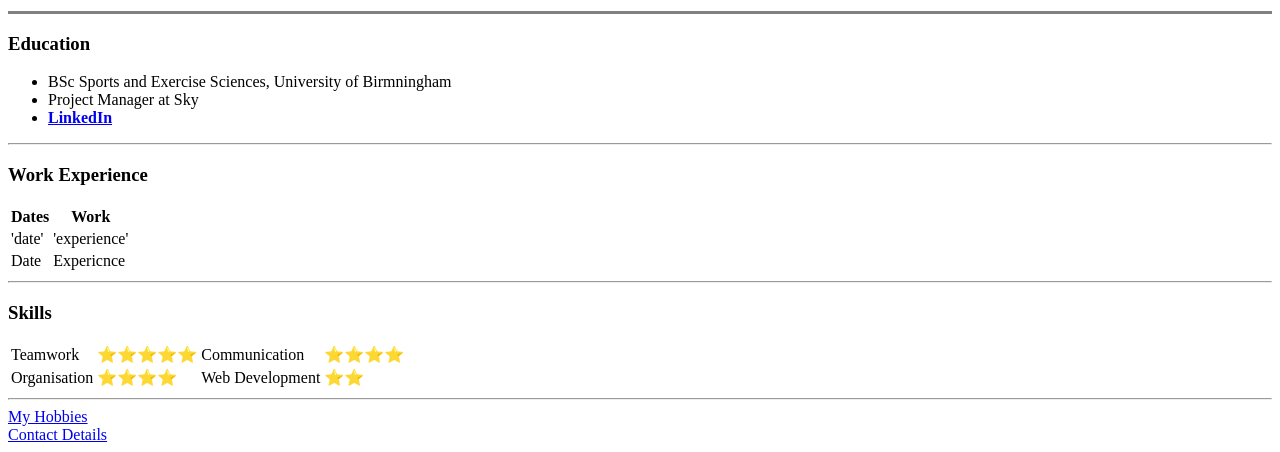
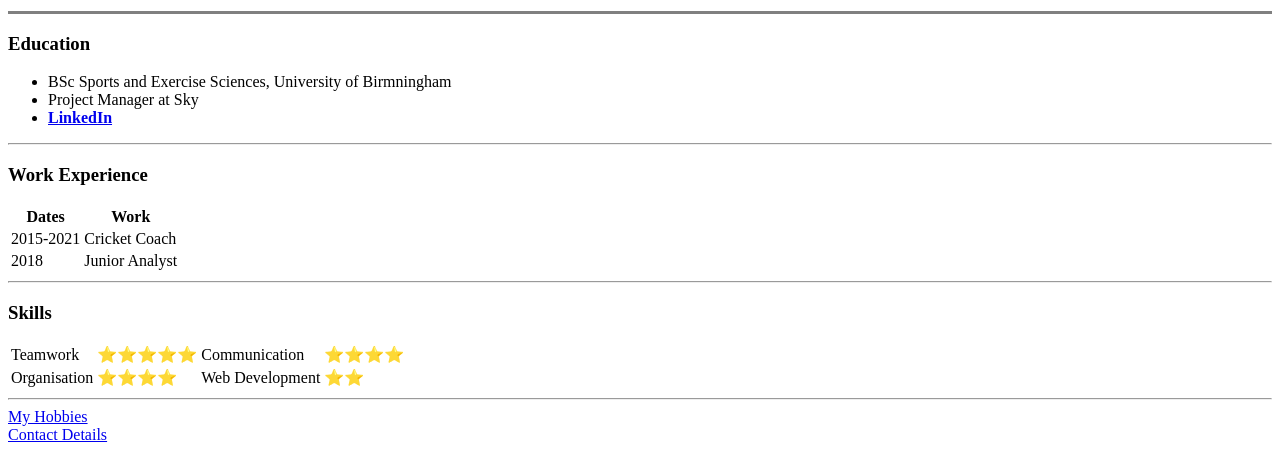
Before and after one commit to FM461/cv, a plain HTML site: page index.html in a window 1280 px wide. Shown: the part 351-803 px from the top of the page. Drawn offline with Linux system fonts and the light colour scheme.

Commit message:
Final CV
CV updated

```diff
--- a/index.html
+++ b/index.html
@@ -34,12 +34,12 @@
       </tr>
     </thead>
     <tr>
-    <td>'date'</td>
-    <td>'experience'</td>
+    <td>2015-2021</td>
+    <td>Cricket Coach</td>
     </tr>
     <tr>
-      <td>Date</td>
-      <td>Expericnce</td>
+      <td>2018</td>
+      <td>Junior Analyst</td>
     </tr>
   </table>
   <hr>
```
